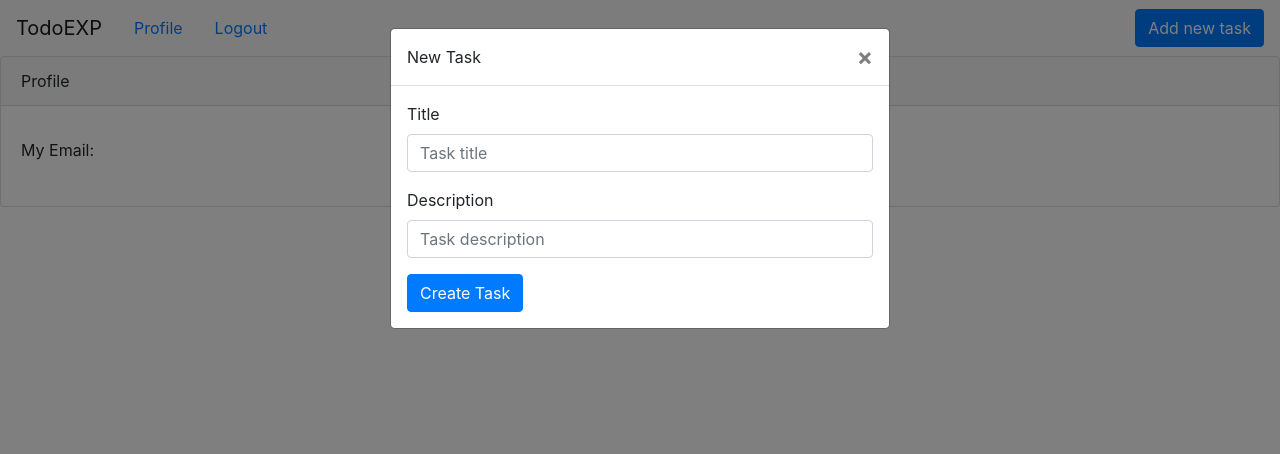
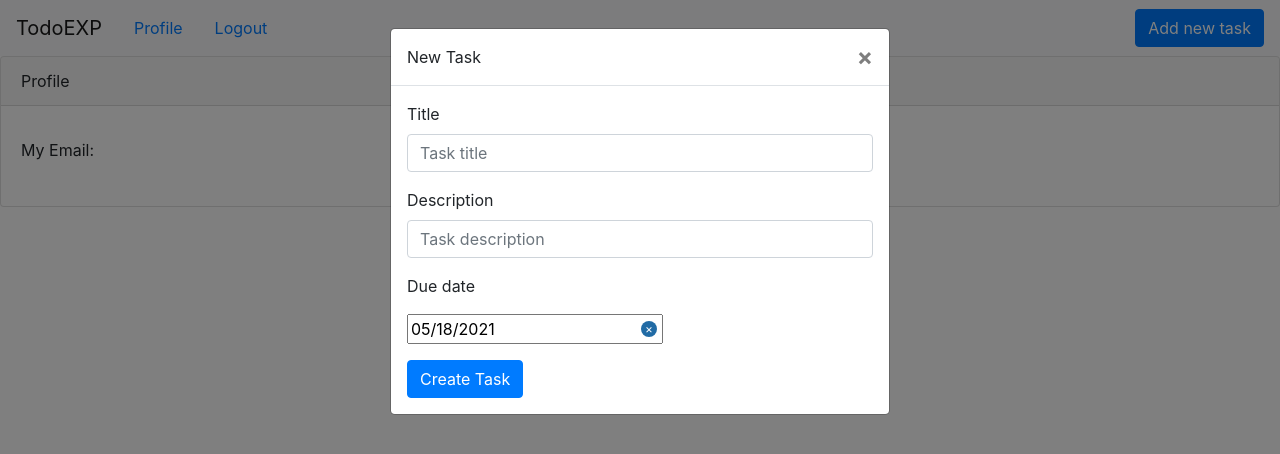
Before and after one commit to JustineJuan/lbycpd2-group5-frontend, a React (Create React App) app: page /profile in a window 1280 px wide. Both pictures are taken after a click on the button "Add new task". Shown: the top 454 px of the page. Built offline with nearby package versions, Linux system fonts and the light colour scheme; no server answers.

Commit message:
Added due date to task

```diff
--- a/src/components/LoginNav.js
+++ b/src/components/LoginNav.js
@@ -7,15 +7,28 @@ import DatePicker from "react-datepicker";
 import "react-datepicker/dist/react-datepicker.css";
 
 const LoginNav = (props) => {
-
   const reload = () => {
     window.location.reload();
-  }
+  };
 
   const [show, setShow] = useState(false);
   const [startDate, setStartDate] = useState(new Date());
   const [title, setTitle] = useState("");
   const [desc, setDesc] = useState("");
+
+  const formatDate = (date) => {
+    var d = new Date(date),
+        month = '' + (d.getMonth() + 1),
+        day = '' + d.getDate(),
+        year = d.getFullYear();
+
+    if (month.length < 2)
+        month = '0' + month;
+    if (day.length < 2)
+        day = '0' + day;
+
+    return [year, month, day].join('-');
+}
 
   const handleClose = () => {
     setShow(false);
@@ -32,20 +45,48 @@ const LoginNav = (props) => {
   const createTaskObject = () => {
     const userObject = {
       title: title,
-      description: desc
+      description: desc,
+    };
+    return userObject;
+  };
+
+  const createTaskObjectWithDeadline = () => {
+    return {
+      title: title,
+      description: desc,
+      dueDate: formatDate(startDate)
     }
-    return userObject;
   }
-
-
 
   const apiCalls = (e) => {
     e.preventDefault();
-    axios.post(`/users/${localStorage.getItem("userId")}/addparent`, createTaskObject()).then((res) => {
-      reload();
-    })
+    console.log("Calling API")
+    if(formatDate(startDate) == '1970-01-01'){
+      console.log("No date");
+      axios
+      .post(
+        `/users/${localStorage.getItem("userId")}/addparent`,
+        createTaskObject()
+      )
+      .then((res) => {
+        console.log(res);
+        reload();
+      });
+    } else {
+      console.log("With date");
+      axios
+      .post(
+        `/users/${localStorage.getItem("userId")}/addparent`,
+        createTaskObjectWithDeadline()
+      )
+      .then((res) => {
+        console.log(res)
+        reload();
+      });
+      console.log("Sent.")
+    }
+
     console.log(`${title} and ${desc}`);
-
   };
 
   return (
@@ -84,9 +125,21 @@ const LoginNav = (props) => {
             </Form.Group>
             <Row>
               <Col>
-                <Button type="submit" onClick={handleClose}>Create Task</Button>
+                <p>Due date</p>
+                <DatePicker
+                  onChange={(date) => {
+                    console.log(formatDate(date))
+                    setStartDate(date)
+                  }}
+                  selected={startDate}
+                  isClearable
+                  placeholderText="No due date."
+                ></DatePicker>
               </Col>
             </Row>
+            <Button type="submit" onClick={handleClose} className="mt-3">
+                  Create Task
+                </Button>
           </Form>
         </Modal.Body>
       </Modal>
```
